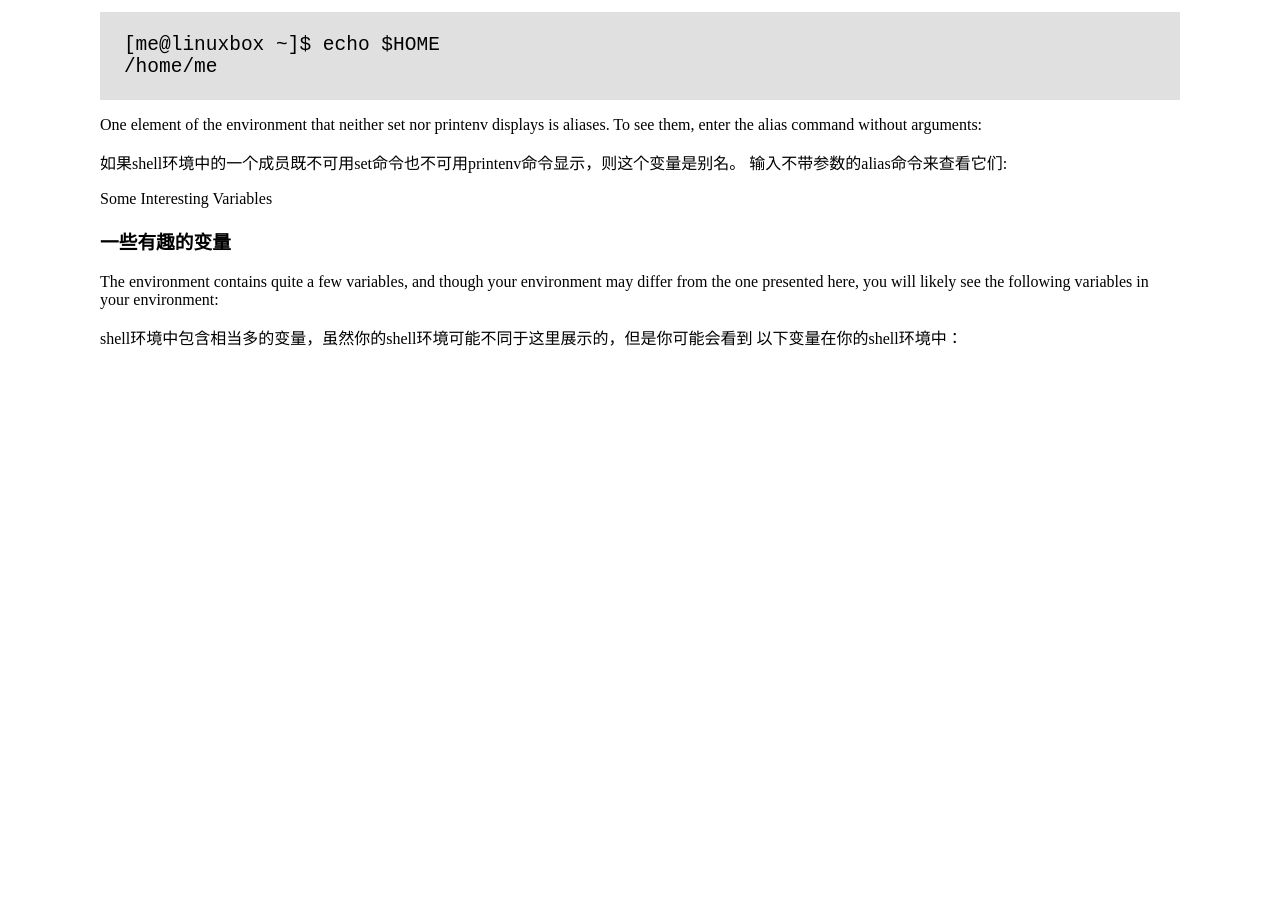
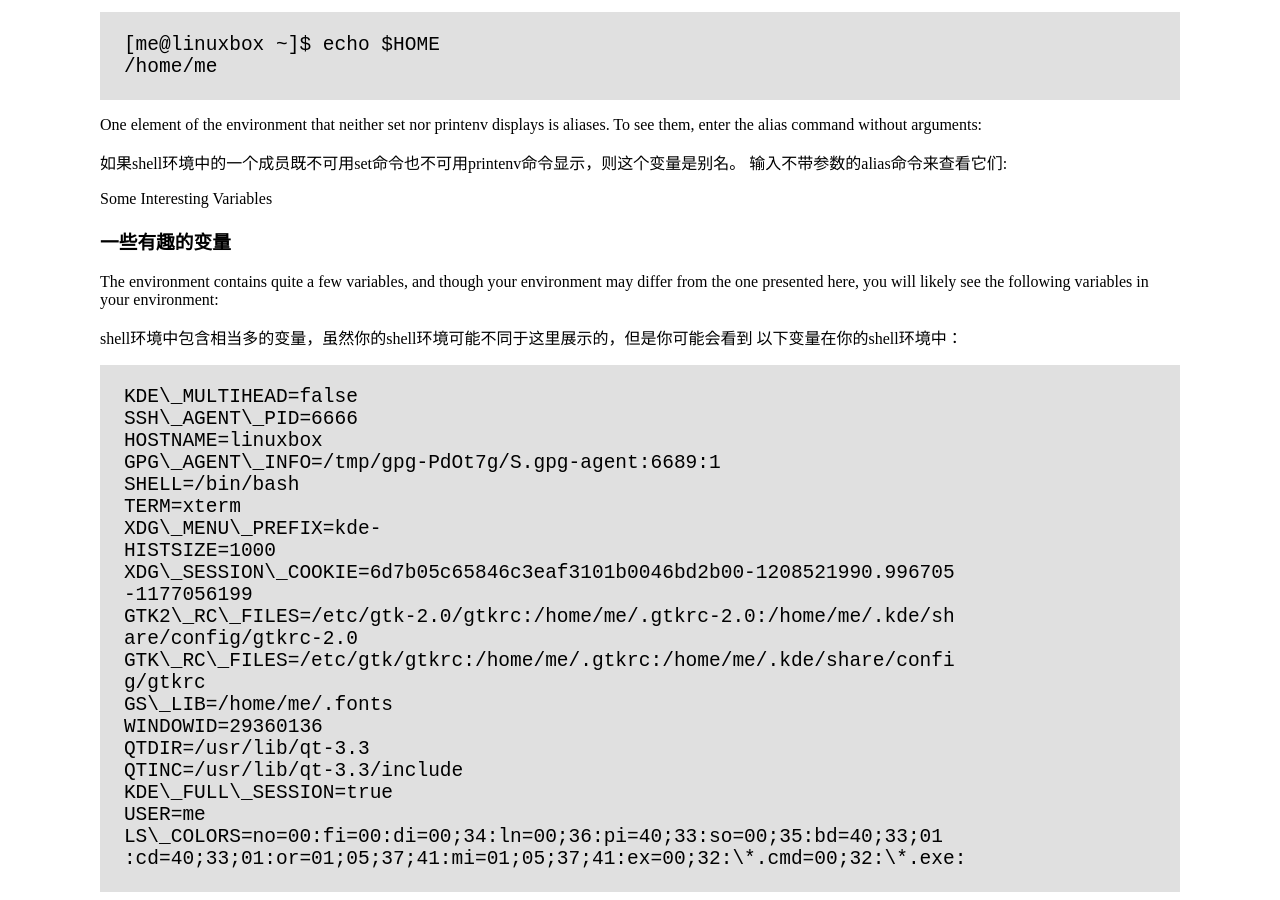
Before and after one commit to billie66/TLCL, a Jekyll site: the page built from book/environment.md, in a window 1280 px wide and 900 px high, scrolled down 1655 px. Built offline with Jekyll 4.4.1, drawn with Linux system fonts in a browser that asks for light colours; Markdown is read by kramdown in place of the engine named in the settings; before the commit the page ends 2020 px from its top, so only the background shows below that.

Commit message:
add the content of 12th

```diff
--- a/book/environment.md
+++ b/book/environment.md
@@ -115,3 +115,28 @@ environment:
 
 shell环境中包含相当多的变量，虽然你的shell环境可能不同于这里展示的，但是你可能会看到
 以下变量在你的shell环境中：
+
+<div class="code"><pre>
+<tt>KDE\_MULTIHEAD=false
+SSH\_AGENT\_PID=6666
+HOSTNAME=linuxbox
+GPG\_AGENT\_INFO=/tmp/gpg-PdOt7g/S.gpg-agent:6689:1
+SHELL=/bin/bash
+TERM=xterm
+XDG\_MENU\_PREFIX=kde-
+HISTSIZE=1000
+XDG\_SESSION\_COOKIE=6d7b05c65846c3eaf3101b0046bd2b00-1208521990.996705
+-1177056199
+GTK2\_RC\_FILES=/etc/gtk-2.0/gtkrc:/home/me/.gtkrc-2.0:/home/me/.kde/sh
+are/config/gtkrc-2.0
+GTK\_RC\_FILES=/etc/gtk/gtkrc:/home/me/.gtkrc:/home/me/.kde/share/confi
+g/gtkrc
+GS\_LIB=/home/me/.fonts
+WINDOWID=29360136
+QTDIR=/usr/lib/qt-3.3
+QTINC=/usr/lib/qt-3.3/include
+KDE\_FULL\_SESSION=true
+USER=me
+LS\_COLORS=no=00:fi=00:di=00;34:ln=00;36:pi=40;33:so=00;35:bd=40;33;01
+:cd=40;33;01:or=01;05;37;41:mi=01;05;37;41:ex=00;32:\*.cmd=00;32:\*.exe:</tt>
+</pre></div>
```
